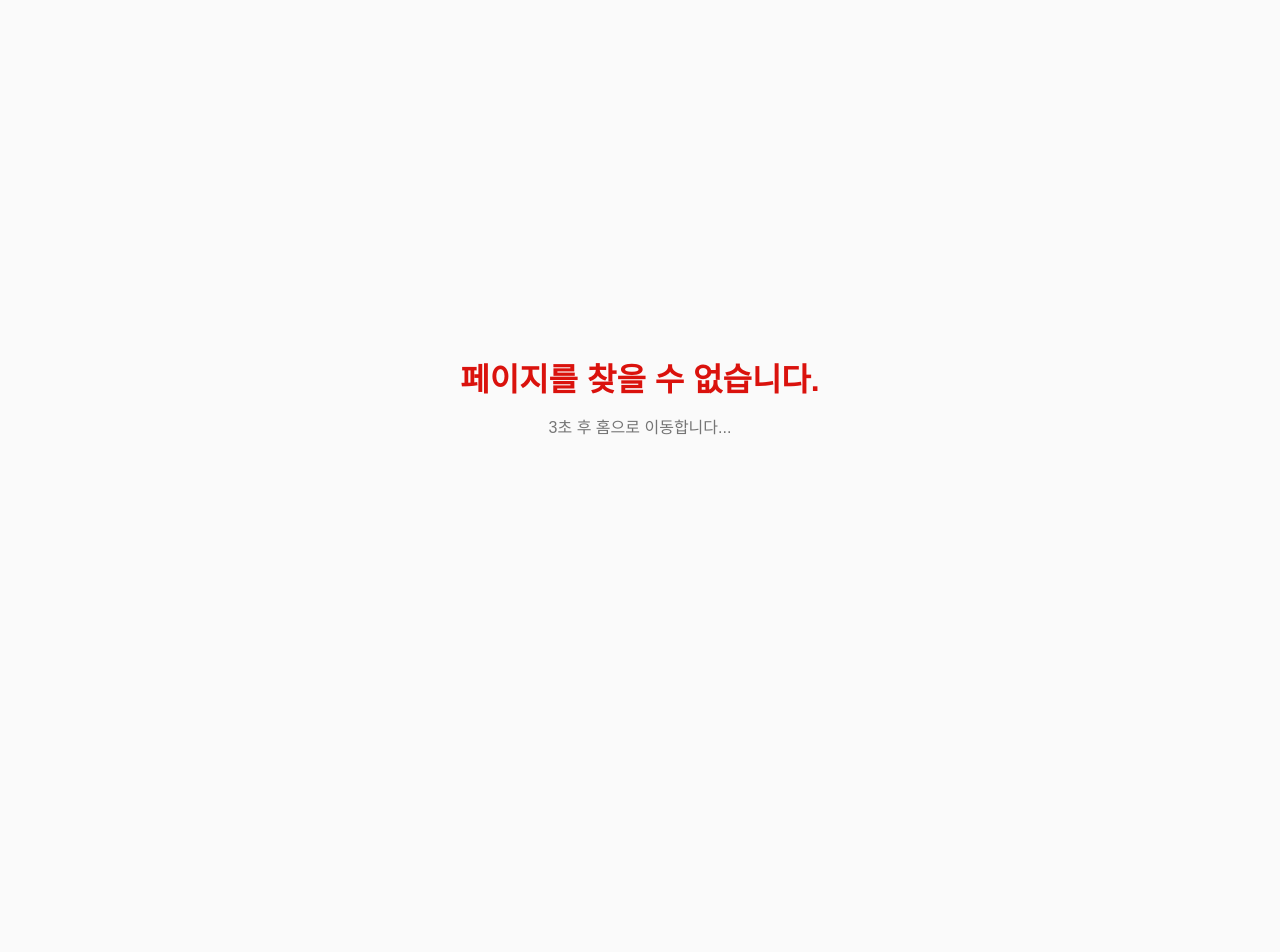
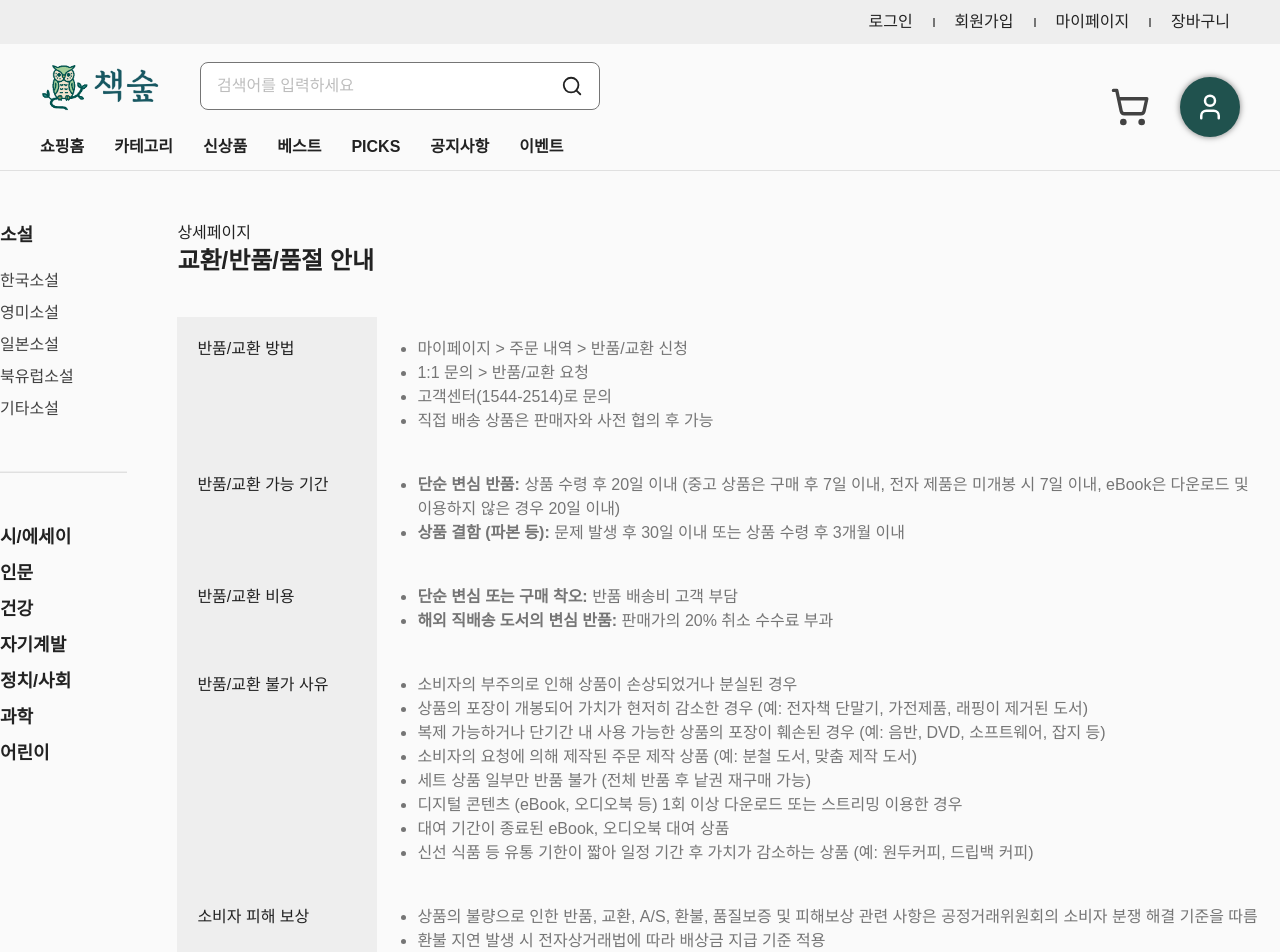
Before and after one commit to juny-0429/book-forest, a Next.js app: page /category/1/1 in a window 1280 px wide. Before the commit this address had no page. Shown: the top 952 px of the page. Before the commit the page ends 800 px from the top, so only its background shows below. Built offline with nearby package versions, Linux system fonts and the light colour scheme.

Commit message:
feat: 상세페이지 교환 안내 섹션 제작

```diff
--- /dev/null
+++ b/src/app/(main)/category/[category]/[id]/_components/ReturnPolicy.tsx
@@ -0,0 +1,82 @@
+import React from 'react';
+import { returnPolicy } from '../_data/returnPolicy.data';
+
+export default function ReturnPolicy() {
+  return (
+    <section>
+      <h3 className='mb-10 text-title-24b text-ui-text-title'>교환/반품/품절 안내</h3>
+
+      {/* 반품/교환 방법 */}
+      <div className='flex'>
+        <div className='flex-shrink-0 w-[200px] p-5 bg-gray-200'>
+          <p className='text-body-16m text-ui-text-title'>반품/교환 방법</p>
+        </div>
+        <ul className='list-disc p-5 ml-5'>
+          {returnPolicy.exchangeReturnMethods.map((method, index) => (
+            <li key={index} className='text-body-16r text-ui-text-description'>
+              {method}
+            </li>
+          ))}
+        </ul>
+      </div>
+
+      {/* 반품/교환 가능 기간 */}
+      <div className='flex'>
+        <div className='flex-shrink-0 w-[200px] p-5 bg-gray-200'>
+          <p className='text-body-16m text-ui-text-title'>반품/교환 가능 기간</p>
+        </div>
+        <ul className='list-disc p-5 ml-5'>
+          {returnPolicy.exchangeReturnPeriod.map((item, index) => (
+            <li key={index} className='text-body-16r text-ui-text-description'>
+              <strong>{item.condition}: </strong>
+              {item.period}
+            </li>
+          ))}
+        </ul>
+      </div>
+
+      {/* 반품/교환 비용 */}
+      <div className='flex'>
+        <div className='flex-shrink-0 w-[200px] p-5 bg-gray-200'>
+          <p className='text-body-16m text-ui-text-title'>반품/교환 비용</p>
+        </div>
+        <ul className='list-disc p-5 ml-5'>
+          {returnPolicy.exchangeReturnCost.map((item, index) => (
+            <li key={index} className='text-body-16r text-ui-text-description'>
+              <strong>{item.condition}: </strong>
+              {item.cost}
+            </li>
+          ))}
+        </ul>
+      </div>
+
+      {/* 반품/교환 불가 사유 */}
+      <div className='flex'>
+        <div className='flex-shrink-0 w-[200px] p-5 bg-gray-200'>
+          <p className='text-body-16m text-ui-text-title'>반품/교환 불가 사유</p>
+        </div>
+        <ul className='list-disc p-5 ml-5'>
+          {returnPolicy.exchangeReturnExclusions.map((reason, index) => (
+            <li key={index} className='text-body-16r text-ui-text-description'>
+              {reason}
+            </li>
+          ))}
+        </ul>
+      </div>
+
+      {/* 소비자 피해 보상 */}
+      <div className='flex'>
+        <div className='flex-shrink-0 w-[200px] p-5 bg-gray-200'>
+          <p className='text-body-16m text-ui-text-title'>소비자 피해 보상</p>
+        </div>
+        <ul className='list-disc p-5 ml-5'>
+          {returnPolicy.consumerCompensation.map((info, index) => (
+            <li key={index} className='text-body-16r text-ui-text-description'>
+              {info}
+            </li>
+          ))}
+        </ul>
+      </div>
+    </section>
+  );
+}
--- /dev/null
+++ b/src/app/(main)/category/[category]/[id]/_data/returnPolicy.data.ts
@@ -0,0 +1,41 @@
+export const returnPolicy = {
+  exchangeReturnMethods: ['마이페이지 > 주문 내역 > 반품/교환 신청', '1:1 문의 > 반품/교환 요청', '고객센터(1544-2514)로 문의', '직접 배송 상품은 판매자와 사전 협의 후 가능'],
+
+  exchangeReturnPeriod: [
+    {
+      condition: '단순 변심 반품',
+      period: '상품 수령 후 20일 이내 (중고 상품은 구매 후 7일 이내, 전자 제품은 미개봉 시 7일 이내, eBook은 다운로드 및 이용하지 않은 경우 20일 이내)',
+    },
+    {
+      condition: '상품 결함 (파본 등)',
+      period: '문제 발생 후 30일 이내 또는 상품 수령 후 3개월 이내',
+    },
+  ],
+
+  exchangeReturnCost: [
+    {
+      condition: '단순 변심 또는 구매 착오',
+      cost: '반품 배송비 고객 부담',
+    },
+    {
+      condition: '해외 직배송 도서의 변심 반품',
+      cost: '판매가의 20% 취소 수수료 부과',
+    },
+  ],
+
+  exchangeReturnExclusions: [
+    '소비자의 부주의로 인해 상품이 손상되었거나 분실된 경우',
+    '상품의 포장이 개봉되어 가치가 현저히 감소한 경우 (예: 전자책 단말기, 가전제품, 래핑이 제거된 도서)',
+    '복제 가능하거나 단기간 내 사용 가능한 상품의 포장이 훼손된 경우 (예: 음반, DVD, 소프트웨어, 잡지 등)',
+    '소비자의 요청에 의해 제작된 주문 제작 상품 (예: 분철 도서, 맞춤 제작 도서)',
+    '세트 상품 일부만 반품 불가 (전체 반품 후 낱권 재구매 가능)',
+    '디지털 콘텐츠 (eBook, 오디오북 등) 1회 이상 다운로드 또는 스트리밍 이용한 경우',
+    '대여 기간이 종료된 eBook, 오디오북 대여 상품',
+    '신선 식품 등 유통 기한이 짧아 일정 기간 후 가치가 감소하는 상품 (예: 원두커피, 드립백 커피)',
+  ],
+
+  consumerCompensation: [
+    '상품의 불량으로 인한 반품, 교환, A/S, 환불, 품질보증 및 피해보상 관련 사항은 공정거래위원회의 소비자 분쟁 해결 기준을 따름',
+    '환불 지연 발생 시 전자상거래법에 따라 배상금 지급 기준 적용',
+  ],
+};
--- /dev/null
+++ b/src/app/(main)/category/[category]/[id]/layout.tsx
@@ -0,0 +1,11 @@
+import { Metadata } from 'next';
+import React from 'react';
+
+export const metadata: Metadata = {
+  title: '책숲 | 상세페이지',
+  description: '책숲은 다양한 분야의 도서를 합리적인 가격에 제공하는 온라인 책 판매 쇼핑몰입니다. 최신 도서부터 고전까지, 독서의 즐거움을 경험해보세요.',
+};
+
+export default function DetailLayout({ children }: { children: React.ReactNode }) {
+  return <div>{children}</div>;
+}
--- /dev/null
+++ b/src/app/(main)/category/[category]/[id]/page.tsx
@@ -0,0 +1,11 @@
+import React from 'react';
+import ReturnPolicy from './_components/ReturnPolicy';
+
+export default function page() {
+  return (
+    <div>
+      상세페이지
+      <ReturnPolicy />
+    </div>
+  );
+}
```
